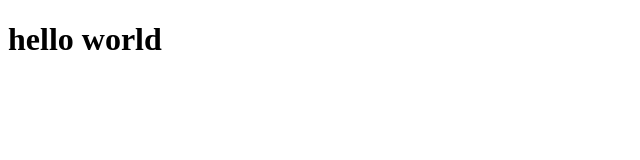
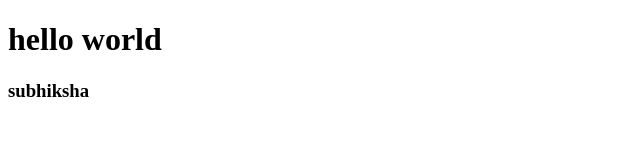
Before and after one commit to SubhiSubhi/NEW-PROJECT, a plain HTML site: page index.html in a window 1280 px wide. Shown: the whole page, without its empty margins (0-640 px from the left). Drawn offline with Linux system fonts and the light colour scheme.

Commit message:
new updates

```diff
--- a/index.html
+++ b/index.html
@@ -7,6 +7,6 @@
 </head>
 <body>
     <h1>hello world</h1>
-
+    <h3> subhiksha</h3>
 </body>
 </html>
```
Also changed, not shown: style.css (added), 1 other file.
